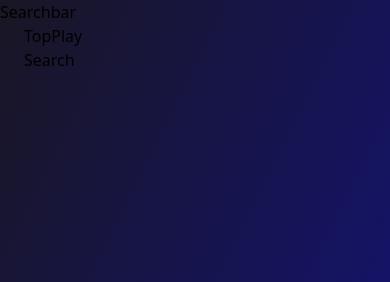
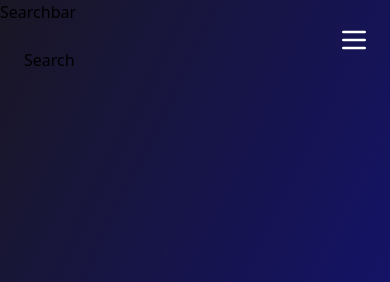
Before and after one commit to debkantamitra/music_player, a React (Vite) app: page /search/1 in a window 390 px wide. Shown: the top 282 px of the page. Built offline with nearby package versions, Linux system fonts and the light colour scheme.

Commit message:
mobile sidebar

```diff
--- a/src/App.jsx
+++ b/src/App.jsx
@@ -13,7 +13,6 @@ import {
 } from "./pages";
 
 const App = () => {
-  //@ts-ignore
   const { activeSong } = useSelector((state) => state.player);
 
   return (
@@ -22,8 +21,9 @@ const App = () => {
       <div className="flex-1 flex flex-col bg-gradient-to-br from-black to-[#121286]">
         <Searchbar />
 
-        <div className="px-6 h-[calc(100vh-72px)] overflow-y-scroll hide-scrollbar flex xl:flex-row flex-col-reverse">
-          <div className="flex-1 h-fit pb-40">
+        <div className="px-6 h-[calc(100vh-72px)] overflow-y-scroll hide-scrollbar flex xl:flex-row">
+          {/* removed: flex-col-reverse from top and added: mt-6 to below */}
+          <div className="flex-1 h-fit pb-40 mt-6">
             <Routes>
               <Route path="/" element={<Discover />} />
               <Route path="/top-artists" element={<TopArtists />} />
@@ -34,9 +34,9 @@ const App = () => {
               <Route path="/search/:searchTerm" element={<Search />} />
             </Routes>
           </div>
-          <div className="xl:sticky relative top-0 h-fit">
+          {/* <div className="xl:sticky relative top-0 h-fit border">
             <TopPlay />
-          </div>
+          </div> */}
         </div>
       </div>
 
--- a/src/components/Sidebar.jsx
+++ b/src/components/Sidebar.jsx
@@ -3,16 +3,18 @@ import { navLinks } from "../assets/constants";
 import { NavLink } from "react-router-dom";
 import { RiCloseLine } from "react-icons/ri";
 import { logo } from "../assets";
+import { HiOutlineMenu } from "react-icons/hi";
 
 const NavLinks = ({ handleClick }) => {
   return (
-    <div className="mt-10 space-x-2">
+    <div className="mt-10 ml-4">
       {navLinks.map((link, i) => (
         <NavLink
           key={i}
           to={link.to}
-          className="flex justify-start items-center my-8 text-sm font-medium text-gray-400 hover:text-cyan-400"
+          className="flex justify-start items-center my-8 text-sm font-medium text-gray-400 hover:text-cyan-400 w-full"
           onClick={() => handleClick?.()}
+          end
         >
           <link.icon className="w-6 h-6 mr-2" />
           {link.name}
@@ -31,6 +33,28 @@ const Sidebar = () => {
         <img src={logo} alt={"logo"} className="w-full h-14 object-contain" />
         <NavLinks />
       </div>
+
+      <div className="absolute md:hidden top-6 right-3 z-50">
+        {isMobileSidebarOpen ? (
+          <RiCloseLine
+            onClick={() => setIsMobileSidebarOpen(false)}
+            className="w-8 h-8 text-white cursor-pointer"
+          />
+        ) : (
+          <HiOutlineMenu
+            className="w-8 h-8 text-white mr-2"
+            onClick={() => setIsMobileSidebarOpen(true)}
+          />
+        )}
+      </div>
+      <div
+        className={`fixed md:hidden top-0 left-0 w-2/3 h-full bg-gradient-to-tl from-white/10 to-[#483d8b] p-6 backdrop-blur-lg
+        ${isMobileSidebarOpen ? "translate-x-0" : "-translate-x-full"}
+        transition-transform duration-300 ease-in-out z-40`}
+      >
+        <img src={logo} alt={"logo"} className="w-full h-14 object-contain" />
+        <NavLinks handleClick={() => setIsMobileSidebarOpen(false)} />
+      </div>
     </>
   );
 };
--- a/src/pages/Discover.jsx
+++ b/src/pages/Discover.jsx
@@ -13,8 +13,6 @@ const Discover = () => {
 
   if (isLoading) return <Loader title={"Loading songs..."} />;
   if (error) return <Error />;
-
-  console.log(data);
 
   return (
     <div className="flex flex-col">
```
